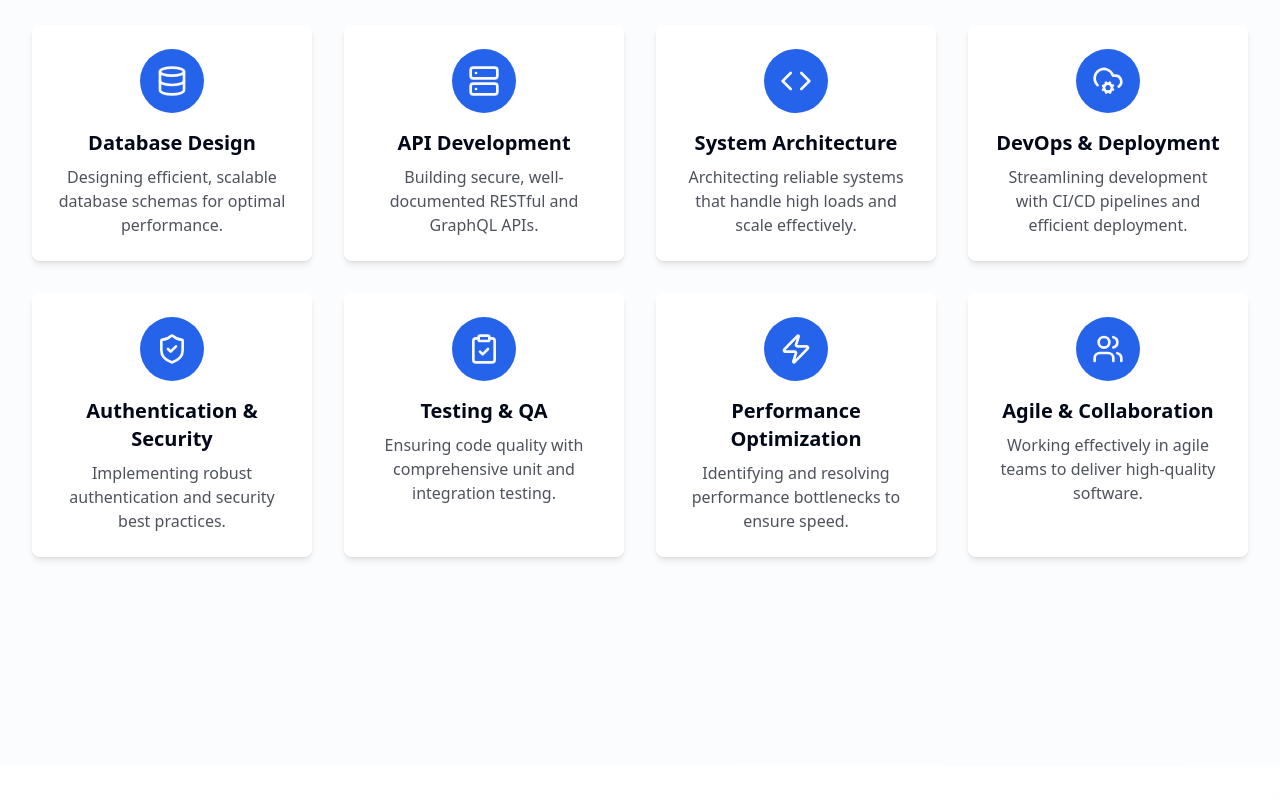
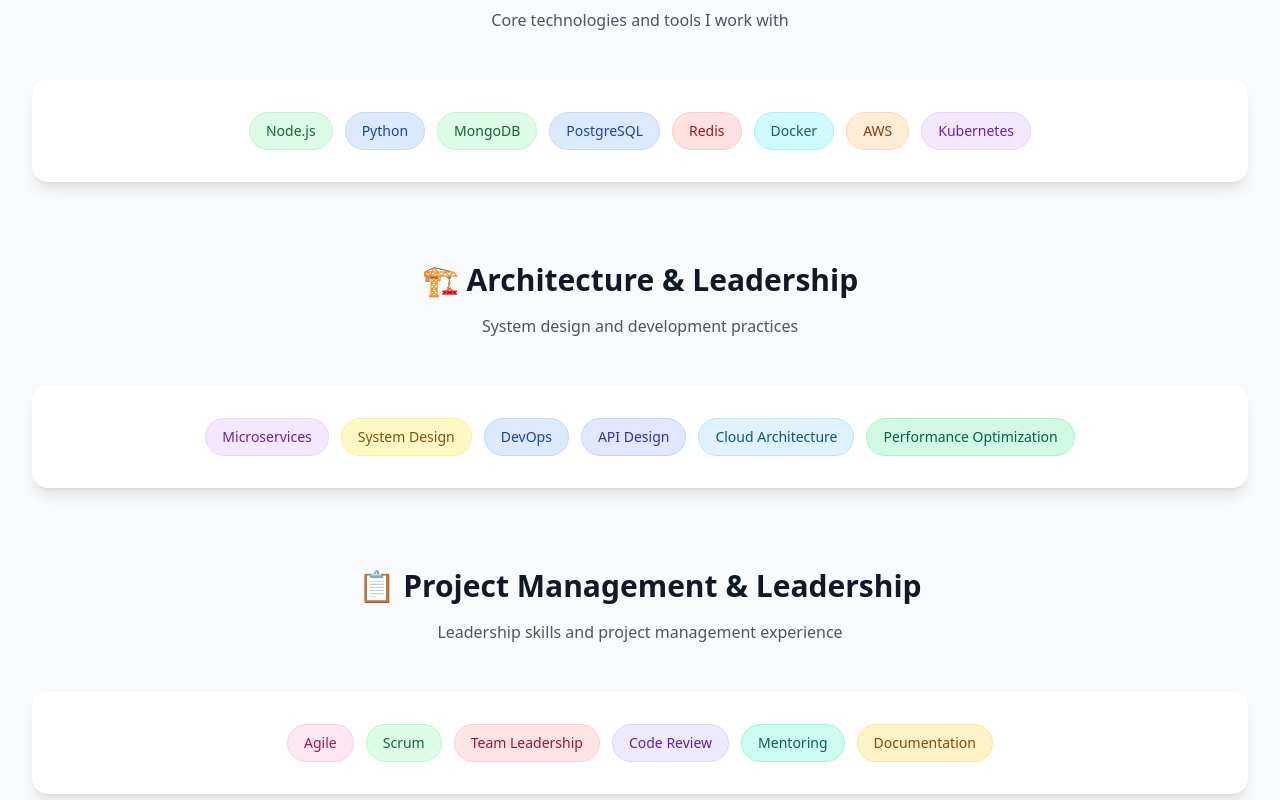
Before and after one commit to MafdyAmir/stack-artist-profile, a React (Vite) app: page / in a window 1280 px wide. Shown: the part 1580-2380 px from the top of the page. Built offline with nearby package versions, Linux system fonts and the light colour scheme.

Commit message:
Refactor: Apply light and colored design
The AI updated the `ProjectDetail` page to match the provided screenshot, implementing a design with a light and colored theme.

```diff
--- a/src/components/About.tsx
+++ b/src/components/About.tsx
@@ -46,53 +46,126 @@ const features = [
 ];
 
 const About = () => {
+  const technicalSkills = [
+    { name: "Node.js", color: "bg-green-100 text-green-800 border-green-200" },
+    { name: "Python", color: "bg-blue-100 text-blue-800 border-blue-200" },
+    { name: "MongoDB", color: "bg-green-100 text-green-800 border-green-200" },
+    { name: "PostgreSQL", color: "bg-blue-100 text-blue-800 border-blue-200" },
+    { name: "Redis", color: "bg-red-100 text-red-800 border-red-200" },
+    { name: "Docker", color: "bg-cyan-100 text-cyan-800 border-cyan-200" },
+    { name: "AWS", color: "bg-orange-100 text-orange-800 border-orange-200" },
+    { name: "Kubernetes", color: "bg-purple-100 text-purple-800 border-purple-200" }
+  ];
+
+  const architectureSkills = [
+    { name: "Microservices", color: "bg-purple-100 text-purple-800 border-purple-200" },
+    { name: "System Design", color: "bg-yellow-100 text-yellow-800 border-yellow-200" },
+    { name: "DevOps", color: "bg-blue-100 text-blue-800 border-blue-200" },
+    { name: "API Design", color: "bg-indigo-100 text-indigo-800 border-indigo-200" },
+    { name: "Cloud Architecture", color: "bg-sky-100 text-sky-800 border-sky-200" },
+    { name: "Performance Optimization", color: "bg-emerald-100 text-emerald-800 border-emerald-200" }
+  ];
+
+  const projectManagement = [
+    { name: "Agile", color: "bg-pink-100 text-pink-800 border-pink-200" },
+    { name: "Scrum", color: "bg-green-100 text-green-800 border-green-200" },
+    { name: "Team Leadership", color: "bg-rose-100 text-rose-800 border-rose-200" },
+    { name: "Code Review", color: "bg-violet-100 text-violet-800 border-violet-200" },
+    { name: "Mentoring", color: "bg-teal-100 text-teal-800 border-teal-200" },
+    { name: "Documentation", color: "bg-amber-100 text-amber-800 border-amber-200" }
+  ];
+
   return (
-    <section id="about" className="bg-secondary/30 py-20 md:py-28">
+    <section id="about" className="bg-gray-50 py-20 md:py-28">
       <div className="section-container">
         <div className="space-y-20">
           {/* About Me: Image and Text */}
           <div className="grid grid-cols-1 lg:grid-cols-5 gap-12 items-center">
             <div className="lg:col-span-2 animate-on-scroll flex justify-center">
               <div className="relative group">
-                <Avatar className="w-80 h-80 md:w-96 md:h-96 rounded-2xl ring-8 ring-primary/20 transition-all duration-300 group-hover:ring-primary/40 group-hover:scale-105">
+                <Avatar className="w-80 h-80 md:w-96 md:h-96 rounded-2xl ring-8 ring-blue-200 transition-all duration-300 group-hover:ring-blue-300 group-hover:scale-105">
                   <AvatarImage src="https://images.unsplash.com/photo-1581092795360-fd1ca04f0952?w=600&h=600&fit=crop&crop=face" alt="Mafdy - Backend Developer" className="object-cover rounded-2xl" />
-                  <AvatarFallback className="text-8xl md:text-9xl font-bold bg-gradient-to-br from-primary to-primary/70 text-white rounded-2xl">M</AvatarFallback>
+                  <AvatarFallback className="text-8xl md:text-9xl font-bold bg-gradient-to-br from-blue-500 to-purple-600 text-white rounded-2xl">M</AvatarFallback>
                 </Avatar>
-                <div className="absolute inset-0 rounded-2xl bg-gradient-to-br from-primary/20 to-transparent opacity-0 group-hover:opacity-100 transition-opacity duration-300"></div>
+                <div className="absolute inset-0 rounded-2xl bg-gradient-to-br from-blue-500/10 to-transparent opacity-0 group-hover:opacity-100 transition-opacity duration-300"></div>
               </div>
             </div>
             <div className="lg:col-span-3 animate-on-scroll space-y-6">
-              <h2 className="section-title text-left">About Me</h2>
-              <p className="text-xl text-foreground/80 leading-relaxed">
+              <h2 className="text-4xl md:text-5xl font-bold text-gray-900 text-left">About Me</h2>
+              <p className="text-xl text-gray-700 leading-relaxed">
                 I'm a passionate backend developer with over 5 years of experience building robust server-side applications. I specialize in creating efficient, scalable, and maintainable systems.
               </p>
-              <p className="text-lg text-foreground/70 leading-relaxed">
+              <p className="text-lg text-gray-600 leading-relaxed">
                 My journey in software development is driven by a deep curiosity for how systems work. I thrive on solving complex problems and believe in writing clean, well-tested code that aligns with business goals.
               </p>
               <div className="flex flex-wrap gap-4 pt-4">
-                <Button size="lg" className="glow" asChild>
+                <Button size="lg" className="bg-blue-600 hover:bg-blue-700 text-white shadow-lg" asChild>
                   <a href="#contact"><Mail className="h-5 w-5 mr-2" />Contact Me</a>
                 </Button>
-                <Button size="lg" variant="outline" className="backdrop-blur-sm" asChild>
+                <Button size="lg" variant="outline" className="border-gray-300 text-gray-700 hover:bg-gray-50" asChild>
                   <a href="/resume.pdf" download><Download className="h-5 w-5 mr-2" />Download CV</a>
                 </Button>
               </div>
             </div>
           </div>
 
-          {/* My Approach */}
-          <div className="animate-on-scroll text-center">
-            <h3 className="section-subtitle">My Approach</h3>
-            <div className="grid grid-cols-1 sm:grid-cols-2 lg:grid-cols-4 gap-8 mt-10">
-              {features.map((feature, index) => (
-                <div key={index} className="bg-background p-6 rounded-lg shadow-md hover:shadow-primary/20 transition-shadow duration-300 flex flex-col items-center text-center">
-                  <div className="flex items-center justify-center h-16 w-16 rounded-full bg-primary text-primary-foreground mb-4">
-                    <feature.icon className="h-8 w-8" />
-                  </div>
-                  <h4 className="text-xl font-semibold text-foreground mb-2">{feature.title}</h4>
-                  <p className="text-base text-foreground/70">{feature.description}</p>
-                </div>
-              ))}
+          {/* Technical Skills */}
+          <div className="animate-on-scroll">
+            <div className="text-center mb-12">
+              <h3 className="text-3xl font-bold text-gray-900 mb-4">🛠️ Technical Skills</h3>
+              <p className="text-gray-600">Core technologies and tools I work with</p>
+            </div>
+            <div className="bg-white rounded-2xl p-8 shadow-lg">
+              <div className="flex flex-wrap gap-3 justify-center">
+                {technicalSkills.map((skill, index) => (
+                  <span
+                    key={index}
+                    className={`px-4 py-2 rounded-full text-sm font-medium border transition-all duration-200 hover:scale-105 ${skill.color}`}
+                  >
+                    {skill.name}
+                  </span>
+                ))}
+              </div>
+            </div>
+          </div>
+
+          {/* Architecture & Leadership */}
+          <div className="animate-on-scroll">
+            <div className="text-center mb-12">
+              <h3 className="text-3xl font-bold text-gray-900 mb-4">🏗️ Architecture & Leadership</h3>
+              <p className="text-gray-600">System design and development practices</p>
+            </div>
+            <div className="bg-white rounded-2xl p-8 shadow-lg">
+              <div className="flex flex-wrap gap-3 justify-center">
+                {architectureSkills.map((skill, index) => (
+                  <span
+                    key={index}
+                    className={`px-4 py-2 rounded-full text-sm font-medium border transition-all duration-200 hover:scale-105 ${skill.color}`}
+                  >
+                    {skill.name}
+                  </span>
+                ))}
+              </div>
+            </div>
+          </div>
+
+          {/* Project Management & Leadership */}
+          <div className="animate-on-scroll">
+            <div className="text-center mb-12">
+              <h3 className="text-3xl font-bold text-gray-900 mb-4">📋 Project Management & Leadership</h3>
+              <p className="text-gray-600">Leadership skills and project management experience</p>
+            </div>
+            <div className="bg-white rounded-2xl p-8 shadow-lg">
+              <div className="flex flex-wrap gap-3 justify-center">
+                {projectManagement.map((skill, index) => (
+                  <span
+                    key={index}
+                    className={`px-4 py-2 rounded-full text-sm font-medium border transition-all duration-200 hover:scale-105 ${skill.color}`}
+                  >
+                    {skill.name}
+                  </span>
+                ))}
+              </div>
             </div>
           </div>
         </div>
```
